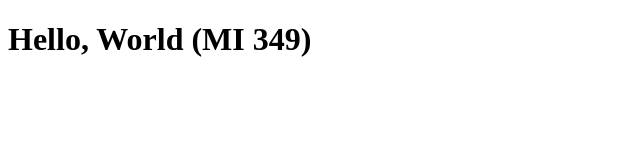
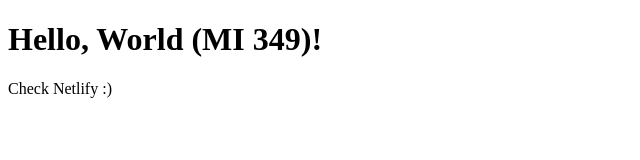
Before and after one commit to haotianxie10/hello_mi349, a plain HTML site: page index.html in a window 1280 px wide. Shown: the whole page, without its empty margins (0-640 px from the left). Drawn offline with Linux system fonts and the light colour scheme.

Commit message:
https://github.com/haotianxie10/hello_mi349

```diff
--- a/index.html
+++ b/index.html
@@ -6,6 +6,7 @@
     <title>Hello MI349</title>
 </head>
 <body>
-    <h1>Hello, World (MI 349)</h1>
+    <h1>Hello, World (MI 349)!</h1>
+    <p>Check Netlify :)</p>
 </body>
 </html>
```
